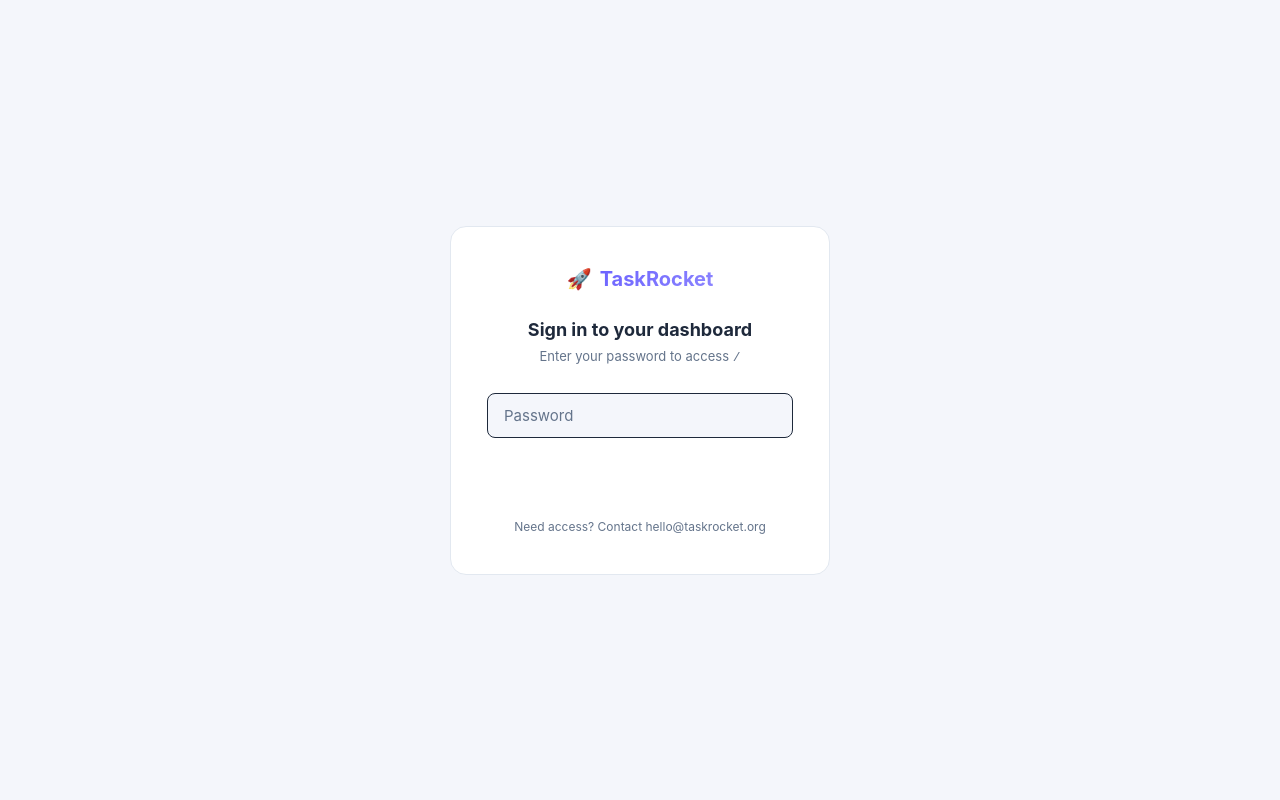
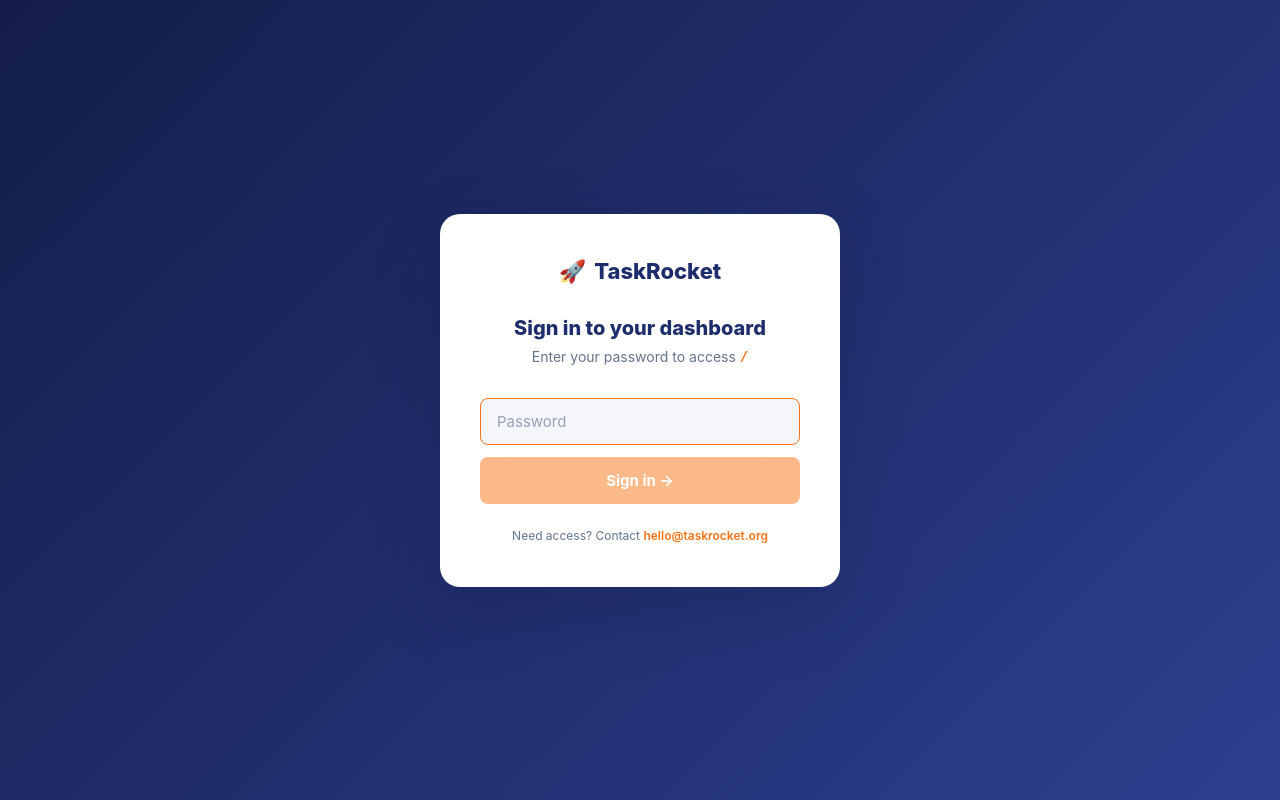
Before and after one commit to taskrocketai-create/taskrocket-dashboard, a Next.js app in the folder taskrocket-dashboard/taskrocket-dashboard/: page /login in a window 1280 px wide. Built offline with nearby package versions, Linux system fonts and the light colour scheme.

Commit message:
Update login module styles for improved design

```diff
--- a/taskrocket-dashboard/taskrocket-dashboard/src/app/login/login.module.css
+++ b/taskrocket-dashboard/taskrocket-dashboard/src/app/login/login.module.css
@@ -4,56 +4,52 @@
   align-items: center;
   justify-content: center;
   padding: 24px;
-  background: var(--bg);
+  background: linear-gradient(135deg, var(--navy-dark) 0%, var(--navy-light) 100%);
 }
 
 .card {
   width: 100%;
-  max-width: 380px;
-  background: var(--bg-card);
-  border: 1px solid var(--border);
-  border-radius: 16px;
-  padding: 40px 36px;
+  max-width: 400px;
+  background: white;
+  border-radius: 20px;
+  padding: 44px 40px;
   display: flex;
   flex-direction: column;
   align-items: center;
-  gap: 0;
+  box-shadow: 0 24px 64px rgba(20, 29, 74, 0.3);
 }
 
 .logo {
   display: flex;
   align-items: center;
   gap: 8px;
-  font-size: 20px;
-  font-weight: 700;
-  margin-bottom: 28px;
+  font-size: 22px;
+  font-weight: 800;
+  color: var(--navy);
+  margin-bottom: 32px;
 }
 
-.brand {
-  background: linear-gradient(135deg, #6c63ff, #8b84ff);
-  -webkit-background-clip: text;
-  -webkit-text-fill-color: transparent;
-  background-clip: text;
-}
+.logoAccent { color: var(--orange); }
 
 .title {
-  font-size: 18px;
-  font-weight: 700;
-  color: var(--text);
+  font-size: 20px;
+  font-weight: 800;
+  color: var(--navy);
   text-align: center;
   margin-bottom: 8px;
 }
 
 .subtitle {
-  font-size: 13px;
+  font-size: 14px;
   color: var(--text-muted);
   text-align: center;
-  margin-bottom: 28px;
+  margin-bottom: 32px;
 }
 
 .slugLabel {
-  color: var(--accent-light);
+  color: var(--orange);
   font-family: monospace;
+  font-weight: 700;
 }
 
 .form {
@@ -65,7 +61,7 @@
 
 .input {
   width: 100%;
-  padding: 12px 16px;
+  padding: 13px 16px;
   background: var(--bg);
   border: 1px solid var(--border);
   border-radius: var(--radius-sm);
@@ -77,12 +73,10 @@
 
 .input:focus {
   outline: none;
-  border-color: var(--accent);
+  border-color: var(--orange);
 }
 
-.input::placeholder {
-  color: var(--text-muted);
-}
+.input::placeholder { color: var(--text-light); }
 
 .error {
   font-size: 13px;
@@ -91,30 +85,33 @@
   padding: 8px 12px;
   background: var(--red-bg);
   border-radius: var(--radius-sm);
-  border: 1px solid rgba(239, 68, 68, 0.2);
 }
 
 .btn {
   width: 100%;
-  padding: 13px;
-  background: var(--accent);
+  padding: 14px;
+  background: var(--orange);
   color: white;
   font-size: 15px;
-  font-weight: 600;
+  font-weight: 700;
   border-radius: var(--radius-sm);
   border: none;
   cursor: pointer;
-  transition: opacity 0.15s, transform 0.1s;
+  transition: background 0.15s, transform 0.1s;
   font-family: var(--font);
+  display: flex;
+  align-items: center;
+  justify-content: center;
+  gap: 8px;
 }
 
 .btn:hover:not(:disabled) {
-  opacity: 0.9;
+  background: var(--orange-light);
   transform: translateY(-1px);
 }
 
 .btn:disabled {
-  opacity: 0.45;
+  opacity: 0.5;
   cursor: not-allowed;
 }
 
@@ -125,10 +122,4 @@
   text-align: center;
 }
 
-.help a {
-  color: var(--accent-light);
-}
-@keyframes spin {
-  from { transform: rotate(0deg); }
-  to { transform: rotate(360deg); }
-}
+.help a { color: var(--orange); font-weight: 600; }
```
